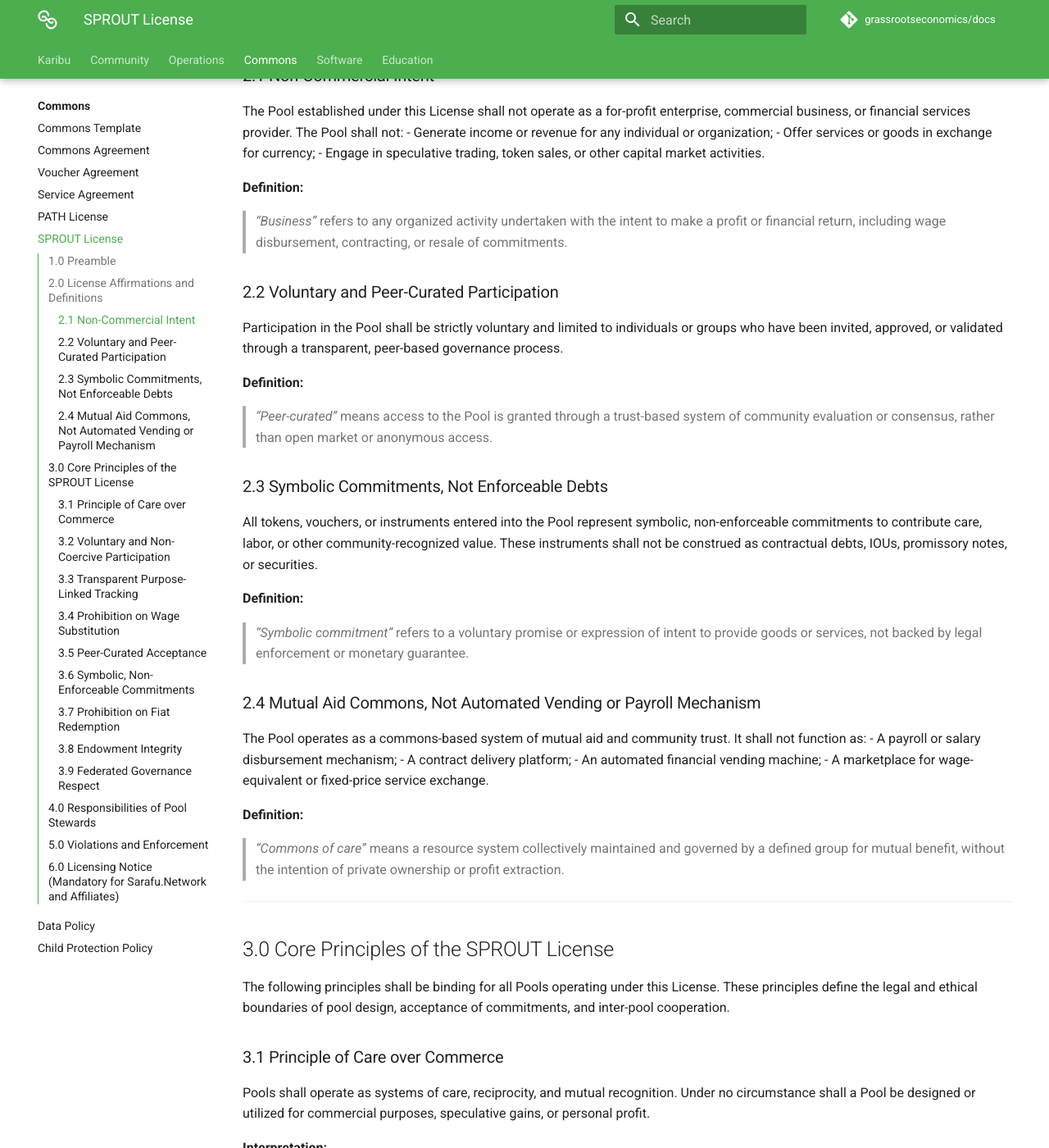
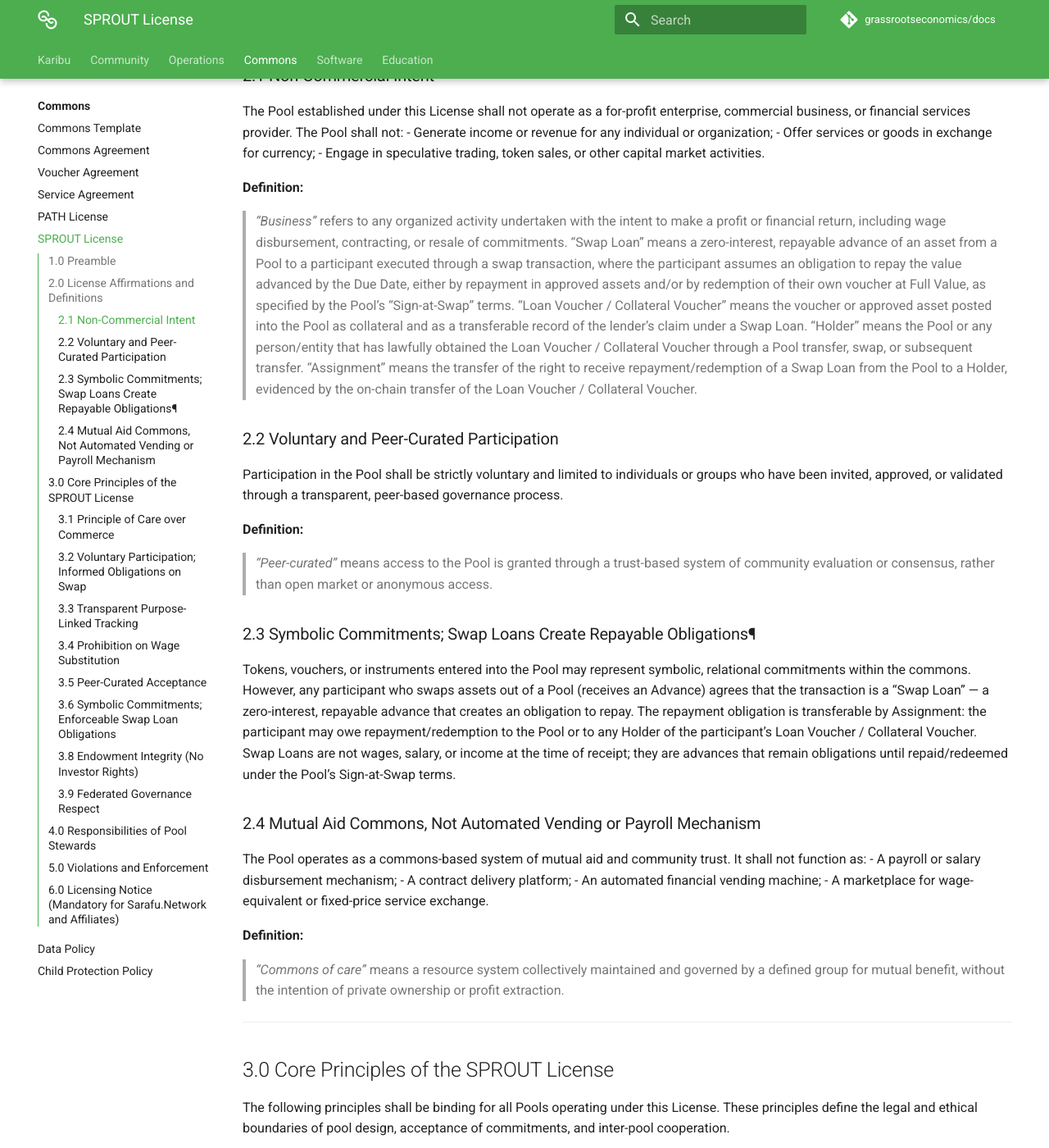
Before and after one commit to grassrootseconomics/docs.grassecon.org, an MkDocs documentation site: the page built from docs/commons/sprout.md, in a window 1280 px wide and 1400 px high, scrolled down 663 px. Shown: the whole window at 82% size. Built offline with MkDocs 1.6.1 and Material for MkDocs 9.7.7, drawn with Linux system fonts in a browser that asks for light colours; comment, search, counter and statistics services are not loaded; some of the changed text lies outside the part shown.

Commit message:
updated for Swap Loan clarity

```diff
--- a/docs/commons/sprout.md
+++ b/docs/commons/sprout.md
@@ -24,6 +24,10 @@
 
 **Definition:**
 > *“Business”* refers to any organized activity undertaken with the intent to make a profit or financial return, including wage disbursement, contracting, or resale of commitments.
+> “Swap Loan” means a zero-interest, repayable advance of an asset from a Pool to a participant executed through a swap transaction, where the participant assumes an obligation to repay the value advanced by the Due Date, either by repayment in approved assets and/or by redemption of their own voucher at Full Value, as specified by the Pool’s “Sign-at-Swap” terms.
+> “Loan Voucher / Collateral Voucher” means the voucher or approved asset posted into the Pool as collateral and as a transferable record of the lender’s claim under a Swap Loan.
+> “Holder” means the Pool or any person/entity that has lawfully obtained the Loan Voucher / Collateral Voucher through a Pool transfer, swap, or subsequent transfer.
+> “Assignment” means the transfer of the right to receive repayment/redemption of a Swap Loan from the Pool to a Holder, evidenced by the on-chain transfer of the Loan Voucher / Collateral Voucher.
 
 ### 2.2 Voluntary and Peer-Curated Participation
 
@@ -32,12 +36,12 @@
 **Definition:**
 > *“Peer-curated”* means access to the Pool is granted through a trust-based system of community evaluation or consensus, rather than open market or anonymous access.
 
-### 2.3 Symbolic Commitments, Not Enforceable Debts
+### 2.3 Symbolic Commitments; Swap Loans Create Repayable Obligations¶
 
-All tokens, vouchers, or instruments entered into the Pool represent symbolic, non-enforceable commitments to contribute care, labor, or other community-recognized value. These instruments shall not be construed as contractual debts, IOUs, promissory notes, or securities.
+Tokens, vouchers, or instruments entered into the Pool may represent symbolic, relational commitments within the commons. However, any participant who swaps assets out of a Pool (receives an Advance) agrees that the transaction is a “Swap Loan” — a zero-interest, repayable advance that creates an obligation to repay.
+The repayment obligation is transferable by Assignment: the participant may owe repayment/redemption to the Pool or to any Holder of the participant’s Loan Voucher / Collateral Voucher.
+Swap Loans are not wages, salary, or income at the time of receipt; they are advances that remain obligations until repaid/redeemed under the Pool’s Sign-at-Swap terms.
 
-**Definition:**
-> *“Symbolic commitment”* refers to a voluntary promise or expression of intent to provide goods or services, not backed by legal enforcement or monetary guarantee.
 
 ### 2.4 Mutual Aid Commons, Not Automated Vending or Payroll Mechanism
 
@@ -63,9 +67,10 @@
 **Interpretation:**
 > Trust, not money, is the core unit of value. All tokenized activity must reflect contribution, not compensation.
 
-### 3.2 Voluntary and Non-Coercive Participation
+### 3.2 Voluntary Participation; Informed Obligations on Swap
 
-All exchanges, redemptions, and contributions within the Pool must be strictly voluntary. No participant shall be contractually obligated to fulfill any specific service or deliverable.
+Participation in the Pool is voluntary. However, when a participant chooses to execute a swap that withdraws assets from the Pool, the participant knowingly enters a Swap Loan and becomes contractually obligated to repay/redeem under the Sign-at-Swap terms.
+Pools must be designed so that obligations are informed, transparent, and non-coercive, including clear Due Dates, Full Value definitions, and lawful/safe redemption conditions.
 
 ### 3.3 Transparent Purpose-Linked Tracking
 
@@ -82,17 +87,21 @@
 
 Only known, verified, and trusted members of the Pool may have their vouchers accepted in the Pool. The Pool must maintain documented governance procedures for who may issue, and under what limits.
 
-### 3.6 Symbolic, Non-Enforceable Commitments
+### 3.6 Symbolic Commitments; Enforceable Swap Loan Obligations
 
-Vouchers are to be treated as symbolic representations of intent to contribute, not legally enforceable IOUs. They do not constitute financial claims, debts, or instruments of exchange under banking or securities law.
+Vouchers may function as symbolic representations of intent within the commons. Separately, Swap Loans are repayable obligations created when a participant swaps assets out of the Pool.
+The Pool’s Sign-at-Swap terms shall define the repayment/redemption mechanics, including that the loan claim may be assigned to a Holder by transfer of the Loan Voucher / Collateral Voucher.
+Nothing in this License permits Pools to represent Swap Loans as investments, securities, or interest-bearing credit products.
 
-### 3.7 Prohibition on Fiat Redemption
+3.7 Prohibition on Fiat Redemption Services
 
-No Pool may offer direct fiat, e-money, or cryptocurrency redemption services. Swaps must occur within the bounded mutual aid network.
+No Pool may present itself as offering fiat, e-money, or cryptocurrency “cash-out” or redemption services to the public. Swaps that deliver stablecoins or other assets are permitted only as Swap Loans within the bounded, peer-curated mutual aid network, governed by transparent limits and obligations.
+Pools must not market swaps as guaranteed convertibility to cash; swaps remain subject to inventory, limits, and the participant’s repayment/redemption obligations.
 
-### 3.8 Endowment Integrity
+### 3.8 Endowment Integrity (No Investor Rights)
 
-All resource injections into the Pool (e.g., stablecoins, airtime, food) must be classified as gifts or irrevocable endowments. They shall not accrue interest, create claims of ownership, or imply investor rights.
+All resource injections into the Pool (e.g., stablecoins, airtime, food) are gifts or irrevocable endowments to the Pool commons and do not create investor rights, ownership claims, or entitlement to interest for the donor.
+The Pool may deploy endowment assets as zero-interest Swap Loans to participants under the Sign-at-Swap terms. Any repayment replenishes Pool capacity and does not confer private ownership or profit rights.
 
 ### 3.9 Federated Governance Respect
 
@@ -106,6 +115,7 @@
 
 - Maintain a publicly accessible written Charter aligning with this License.
 - Document all swaps and redemptions on a permanent, auditable ledger.
+- Publish and enforce Sign-at-Swap Loan Terms: Ensure every swap that withdraws assets from the Pool requires the Swapper to digitally sign the Pool’s Swap Loan Terms, and that the signature (or hash) and TermsVersion/TermsHash are recorded on the auditable ledger/on-chain.
 - Clearly define and display all roles, voucher issuers, and operating logic.
 - Provide provenance documentation for any seeded assets or external inputs.
 - Prohibit anonymous or uncurated token acceptance or participation.
@@ -134,12 +144,14 @@
 
 ## 6.0 Licensing Notice (Mandatory for Sarafu.Network and Affiliates)
 
+
 By accepting this License, the Steward affirms compliance with these foundational conditions and agrees to maintain the Pool’s operations in accordance with the spirit and legal framework of the SPROUT License.
 
 
 Each Pool must include the following text (or equivalent) on its public page, dashboard, or registry:
 
-This Pool operates under the SPROUT License (v1.0): Stewarded Pools for Relational Obligations and Unified Trust. It circulates symbolic commitments, not enforceable payments or contractual wages. Participation is voluntary, curated, and governed by peer trust.
+
+This Pool operates under the SPROUT License: Stewarded Pools for Relational Obligations and Unified Trust. It circulates symbolic commitments within a peer-curated commons of care. Any swap that withdraws assets from the Pool is a 0% interest Swap Loan that creates a repayable obligation. Loan claims may be assigned to the current Holder of the borrower’s Loan Voucher / Collateral Voucher, as recorded on the ledger/on-chain. Participation is voluntary, curated, and governed by peer trust.
 
 License: https://docs.grassecon.org/commons/sprout
 Charter: [Insert link to Pool’s Charter text]
```
Also changed, not shown: other parts of docs/commons/sprout.md (+1 -1 lines).
